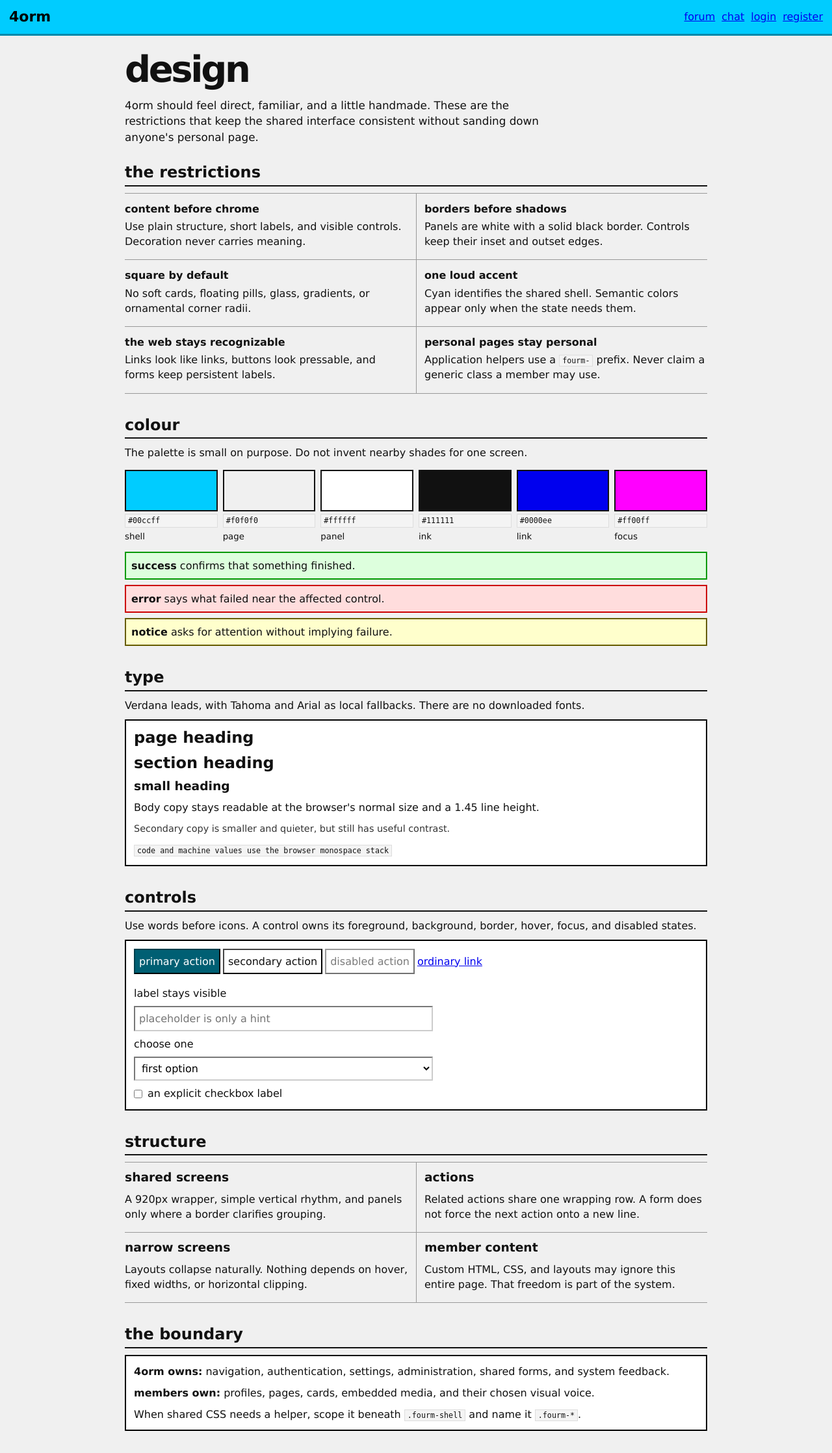
After one commit to jackharrhy/4orm, a FastAPI app: page /design in a window 1280 px wide. The commit adds this page. Shown: the whole page at 65% size. Run offline with FastAPI, Linux system fonts and the light colour scheme.

Commit message:
Add 4orm design reference page

```diff
--- a/app/main.py
+++ b/app/main.py
@@ -424,3 +424,12 @@ def home(request: Request):
             "site_banner": site_banner,
         },
     )
+
+
+@app.get("/design", response_class=HTMLResponse, summary="Design system")
+def design(request: Request):
+    return templates.TemplateResponse(
+        request,
+        "design.html",
+        {"me": current_user(request)},
+    )
--- a/static/style.css
+++ b/static/style.css
@@ -357,6 +357,115 @@ button:active {
   white-space: pre-line;
 }
 
+/* Design reference. These selectors are deliberately application-namespaced
+   so the specimen page documents the same boundary it asks contributors to keep. */
+.fourm-shell .fourm-design-intro {
+  max-width: 680px;
+  margin-bottom: 28px;
+}
+.fourm-shell .fourm-design-intro h1 {
+  font-size: clamp(2rem, 7vw, 3.5rem);
+  letter-spacing: -0.06em;
+}
+.fourm-shell .fourm-design-intro p {
+  font-size: 1.05rem;
+}
+.fourm-shell .fourm-design-section {
+  margin: 0 0 34px;
+}
+.fourm-shell .fourm-design-section > h2 {
+  padding-bottom: 5px;
+  border-bottom: 2px solid #111;
+}
+.fourm-shell .fourm-design-rules,
+.fourm-shell .fourm-design-structure {
+  display: grid;
+  grid-template-columns: repeat(2, minmax(0, 1fr));
+  border-top: 1px solid #999;
+}
+.fourm-shell .fourm-design-rules article,
+.fourm-shell .fourm-design-structure > div {
+  padding: 12px 12px 6px 0;
+  border-bottom: 1px solid #999;
+}
+.fourm-shell .fourm-design-rules article:nth-child(even),
+.fourm-shell .fourm-design-structure > div:nth-child(even) {
+  padding-right: 0;
+  padding-left: 12px;
+  border-left: 1px solid #999;
+}
+.fourm-shell .fourm-design-rules p,
+.fourm-shell .fourm-design-structure p {
+  margin-top: 4px;
+}
+.fourm-shell .fourm-design-swatches {
+  display: grid;
+  grid-template-columns: repeat(6, minmax(0, 1fr));
+  gap: 8px;
+  margin: 14px 0;
+}
+.fourm-shell .fourm-design-swatches > div {
+  min-width: 0;
+}
+.fourm-shell .fourm-design-swatches code,
+.fourm-shell .fourm-design-swatches small {
+  display: block;
+  margin-top: 4px;
+  overflow-wrap: anywhere;
+}
+.fourm-shell .fourm-swatch {
+  display: block;
+  height: 64px;
+  border: 2px solid #111;
+}
+.fourm-shell .fourm-swatch-cyan { background: #00ccff; }
+.fourm-shell .fourm-swatch-paper { background: #f0f0f0; }
+.fourm-shell .fourm-swatch-white { background: #fff; }
+.fourm-shell .fourm-swatch-ink { background: #111; }
+.fourm-shell .fourm-swatch-link { background: #0000ee; }
+.fourm-shell .fourm-swatch-focus { background: #ff00ff; }
+.fourm-shell .fourm-design-semantic {
+  display: grid;
+  gap: 8px;
+}
+.fourm-shell .fourm-design-semantic p {
+  margin: 0;
+}
+.fourm-shell .fourm-design-warning {
+  padding: 8px;
+  border: 2px solid #665c00;
+  background: #ffffcc;
+}
+.fourm-shell .fourm-design-type > :last-child,
+.fourm-shell .fourm-design-demo > :last-child {
+  margin-bottom: 0;
+}
+.fourm-shell .fourm-design-demo {
+  display: grid;
+  gap: 18px;
+}
+.fourm-shell .fourm-design-form {
+  max-width: 460px;
+}
+.fourm-shell .fourm-design-demo button:disabled {
+  cursor: not-allowed;
+  opacity: 0.55;
+}
+@media (max-width: 640px) {
+  .fourm-shell .fourm-design-rules,
+  .fourm-shell .fourm-design-structure {
+    grid-template-columns: 1fr;
+  }
+  .fourm-shell .fourm-design-rules article:nth-child(even),
+  .fourm-shell .fourm-design-structure > div:nth-child(even) {
+    padding-left: 0;
+    border-left: 0;
+  }
+  .fourm-shell .fourm-design-swatches {
+    grid-template-columns: repeat(3, minmax(0, 1fr));
+  }
+}
+
 code {
   background: #f4f4f4;
   padding: 1px 4px;
--- /dev/null
+++ b/templates/design.html
@@ -0,0 +1,127 @@
+{% extends 'base.html' %}
+{% block title %}design - 4orm{% endblock %}
+{% block content %}
+  <header class="fourm-design-intro">
+    <h1>design</h1>
+    <p>
+      4orm should feel direct, familiar, and a little handmade. These are the
+      restrictions that keep the shared interface consistent without sanding
+      down anyone's personal page.
+    </p>
+  </header>
+
+  <section class="fourm-design-section" id="principles">
+    <h2><a href="#principles">the restrictions</a></h2>
+    <div class="fourm-design-rules">
+      <article>
+        <strong>content before chrome</strong>
+        <p>Use plain structure, short labels, and visible controls. Decoration never carries meaning.</p>
+      </article>
+      <article>
+        <strong>borders before shadows</strong>
+        <p>Panels are white with a solid black border. Controls keep their inset and outset edges.</p>
+      </article>
+      <article>
+        <strong>square by default</strong>
+        <p>No soft cards, floating pills, glass, gradients, or ornamental corner radii.</p>
+      </article>
+      <article>
+        <strong>one loud accent</strong>
+        <p>Cyan identifies the shared shell. Semantic colors appear only when the state needs them.</p>
+      </article>
+      <article>
+        <strong>the web stays recognizable</strong>
+        <p>Links look like links, buttons look pressable, and forms keep persistent labels.</p>
+      </article>
+      <article>
+        <strong>personal pages stay personal</strong>
+        <p>Application helpers use a <code>fourm-</code> prefix. Never claim a generic class a member may use.</p>
+      </article>
+    </div>
+  </section>
+
+  <section class="fourm-design-section" id="colour">
+    <h2><a href="#colour">colour</a></h2>
+    <p>The palette is small on purpose. Do not invent nearby shades for one screen.</p>
+    <div class="fourm-design-swatches" aria-label="4orm colour palette">
+      <div><span class="fourm-swatch fourm-swatch-cyan"></span><code>#00ccff</code><small>shell</small></div>
+      <div><span class="fourm-swatch fourm-swatch-paper"></span><code>#f0f0f0</code><small>page</small></div>
+      <div><span class="fourm-swatch fourm-swatch-white"></span><code>#ffffff</code><small>panel</small></div>
+      <div><span class="fourm-swatch fourm-swatch-ink"></span><code>#111111</code><small>ink</small></div>
+      <div><span class="fourm-swatch fourm-swatch-link"></span><code>#0000ee</code><small>link</small></div>
+      <div><span class="fourm-swatch fourm-swatch-focus"></span><code>#ff00ff</code><small>focus</small></div>
+    </div>
+    <div class="fourm-design-semantic">
+      <p class="ok"><strong>success</strong> confirms that something finished.</p>
+      <p class="error"><strong>error</strong> says what failed near the affected control.</p>
+      <p class="fourm-design-warning"><strong>notice</strong> asks for attention without implying failure.</p>
+    </div>
+  </section>
+
+  <section class="fourm-design-section" id="type">
+    <h2><a href="#type">type</a></h2>
+    <p>Verdana leads, with Tahoma and Arial as local fallbacks. There are no downloaded fonts.</p>
+    <div class="panel fourm-panel-flush fourm-design-type">
+      <h1>page heading</h1>
+      <h2>section heading</h2>
+      <h3>small heading</h3>
+      <p>Body copy stays readable at the browser's normal size and a 1.45 line height.</p>
+      <p class="muted">Secondary copy is smaller and quieter, but still has useful contrast.</p>
+      <p><code>code and machine values use the browser monospace stack</code></p>
+    </div>
+  </section>
+
+  <section class="fourm-design-section" id="controls">
+    <h2><a href="#controls">controls</a></h2>
+    <p>Use words before icons. A control owns its foreground, background, border, hover, focus, and disabled states.</p>
+    <div class="panel fourm-panel-flush fourm-design-demo">
+      <div class="fourm-actions">
+        <button type="button" class="fourm-button-primary">primary action</button>
+        <button type="button" class="fourm-button-secondary">secondary action</button>
+        <button type="button" disabled>disabled action</button>
+        <a href="#controls">ordinary link</a>
+      </div>
+      <form class="stack fourm-design-form" onsubmit="return false">
+        <label for="design-name">label stays visible</label>
+        <input id="design-name" type="text" placeholder="placeholder is only a hint" />
+        <label for="design-choice">choose one</label>
+        <select id="design-choice">
+          <option>first option</option>
+          <option>second option</option>
+        </select>
+        <label class="inline"><input type="checkbox" /> an explicit checkbox label</label>
+      </form>
+    </div>
+  </section>
+
+  <section class="fourm-design-section" id="structure">
+    <h2><a href="#structure">structure</a></h2>
+    <div class="fourm-design-structure">
+      <div>
+        <h3>shared screens</h3>
+        <p>A 920px wrapper, simple vertical rhythm, and panels only where a border clarifies grouping.</p>
+      </div>
+      <div>
+        <h3>actions</h3>
+        <p>Related actions share one wrapping row. A form does not force the next action onto a new line.</p>
+      </div>
+      <div>
+        <h3>narrow screens</h3>
+        <p>Layouts collapse naturally. Nothing depends on hover, fixed widths, or horizontal clipping.</p>
+      </div>
+      <div>
+        <h3>member content</h3>
+        <p>Custom HTML, CSS, and layouts may ignore this entire page. That freedom is part of the system.</p>
+      </div>
+    </div>
+  </section>
+
+  <section class="fourm-design-section" id="boundary">
+    <h2><a href="#boundary">the boundary</a></h2>
+    <div class="panel fourm-panel-flush">
+      <p><strong>4orm owns:</strong> navigation, authentication, settings, administration, shared forms, and system feedback.</p>
+      <p><strong>members own:</strong> profiles, pages, cards, embedded media, and their chosen visual voice.</p>
+      <p class="fourm-panel-flush">When shared CSS needs a helper, scope it beneath <code>.fourm-shell</code> and name it <code>.fourm-*</code>.</p>
+    </div>
+  </section>
+{% endblock %}
```
Also changed, not shown: tests/test_design.py (added, +8 -0 lines), .agents/skills/verify-4orm/features/README.md, .agents/skills/verify-4orm/features/design-reference.md (added), .agents/skills/verify-4orm/scripts/verify_4orm.py.
